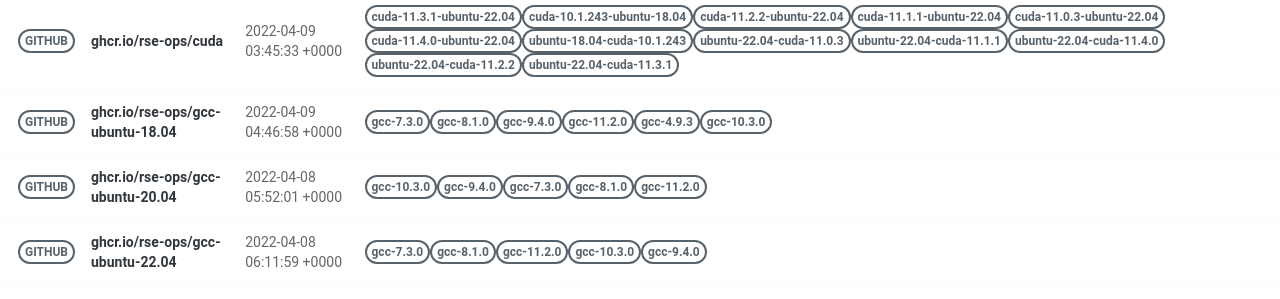
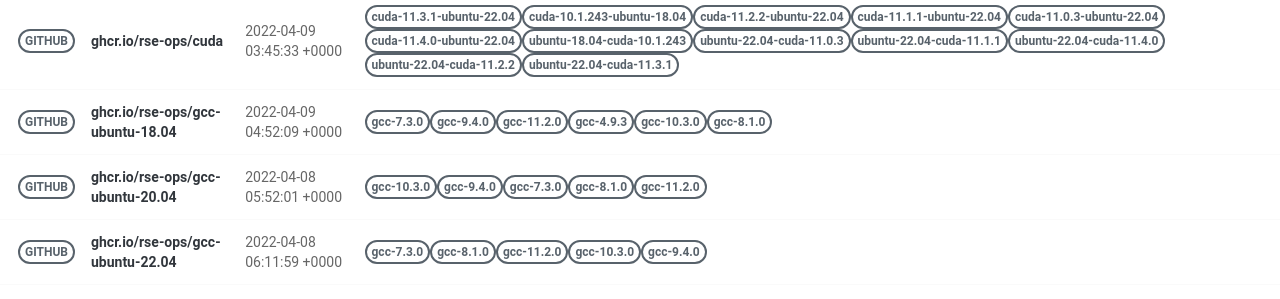
Before and after one commit to rse-ops/docker-images, a Jekyll site: the page built from pages/index.md, in a window 1280 px wide. Shown: the part 502-801 px from the top of the page. Built offline with Jekyll 4.4.1, drawn with Linux system fonts in a browser that asks for light colours; nearby versions of some CDN libraries.

Commit message:
Automated push to update library 2022-04-09

```diff
--- a/_library/ghcr.io-rse-ops-gcc-ubuntu-18.04.md
+++ b/_library/ghcr.io-rse-ops-gcc-ubuntu-18.04.md
@@ -1,7 +1,7 @@
 ---
 layout: container
 name: ghcr.io/rse-ops/gcc-ubuntu-18.04
-updated_at: 2022-04-09 04:46:58.844105
+updated_at: 2022-04-09 04:52:09.670149
 
 
 container_url: https://github.com/orgs/rse-ops/packages/container/package/gcc-ubuntu-18.04
```
Also changed, not shown: other parts of _library/ghcr.io-rse-ops-gcc-ubuntu-18.04.md (+3 -3 lines).
